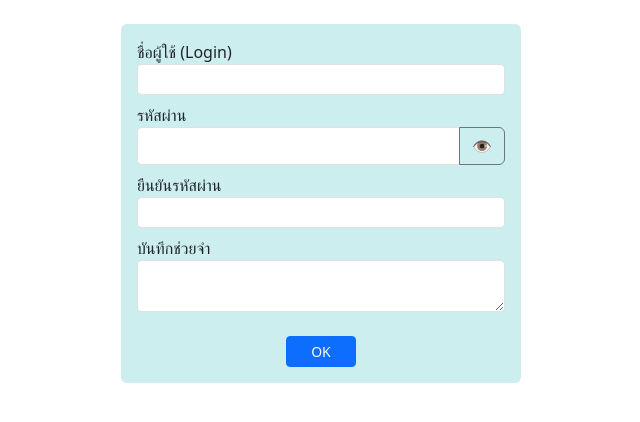
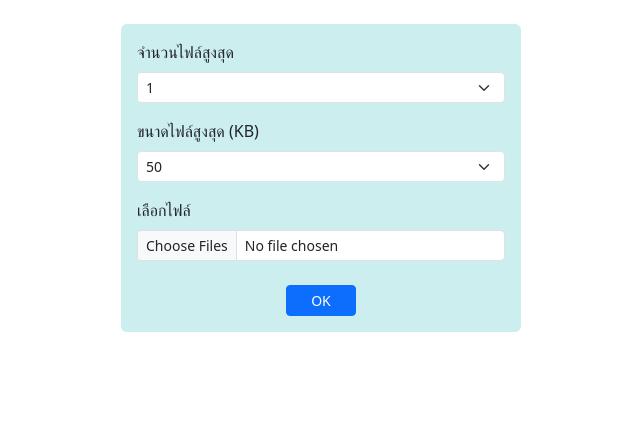
Before and after one commit to titipon71/app1, a React (Create React App) app: page / in a window 1280 px wide. Shown: the top 422 px of the page, without its empty margins (319-959 px from the left). Built offline with nearby package versions, Linux system fonts and the light colour scheme.

Commit message:
input maximum file & file size from dorpdown selector

```diff
--- a/src/App.js
+++ b/src/App.js
@@ -1,5 +1,6 @@
-import FormText from "./form-text";
+import React from "react";
+import FormSelectFile from "./form-select-file";
 
 export default function App() {
-  return <FormText />;
+  return <FormSelectFile />
 }
--- a/src/form-select-file.js
+++ b/src/form-select-file.js
@@ -1,62 +1,59 @@
-// import React from 'react'
-// export default function FormSelectFile() {
-//     const inputFile = React.useRef()
-//     const selectMaxNumFiles = React.useRef()
-//     const selectMaxSize = React.useRef()
-//     let maxNumfiles = [1, 2, 3, 4, 5] //จ านวนไฟล์ที่เลือกได้
-//     let maxSizeList = [50, 100, 200, 500, 1000] //ขนาดสูงสุดของไฟล
-//     //เมื่อคลิกปุ่ม ให้น าค่าจาก select ทั้งสองอันมาเป็นเงื่อนไขตรวจสอบไฟล์
-//     const onClickButton = () => {
-//         let maxNumFiles = selectMaxNumFiles.current.value
-//         let maxSize = selectMaxSize.current.value
-//         //ตรวจสอบจ านวนไฟล์
-//         if (inputFile.current.files.length > maxNumFiles) {
-//             alert(`เลือกได้ไม่เกิน ${maxNumFiles} ไฟล์`)
-//             return
-//         }
-//         //ตรวจสอบขนาดของแต่ละไฟล์
-//         for (let f of inputFile.current.files) {
-//             if (f.size > maxSize * 1000) {
-//                 alert(`ขนาดของแต่ไฟล์ต้องไม่เกิน ${maxSize} KB`)
-//                 return
-//             }
-//         }
-//         alert('Files OK')
-//     }
-//     return (
-// <div className="mt-4 ………………………… p-3 rounded" style={{ width:'400px', background:'#cee'}}>
-// <form>
-// <div className="form-group mb-3">
-// <label htmlFor="maxNumFiles" className="form-label">จ านวนไฟล์สูงสุด</label>
-// <select id="………………………." className="form-select form-select-sm" ref={………………………………….}>
-// {
-// maxNumfiles.map(i => {
-// return <………………. value={i}>{…..}</…………………>
-// })
-// }
-// </select>
-// </div>
-// <div className="form-group mb-3">
-// <label htmlFor="………………………." className="form-label">ขนาดไฟล์สูงสุด (KB)</label>
-// <select id="maxFileSize" className="form-select form-select-sm" ref={selectMaxSize}>
-// {
-// …………………………………(i => {
-// return <option value={i}>{i}</option>
-// })
-// }
-// </select>
-// </div>
-// <div className="……………………. mb-3">
-// <label htmlFor="file" className="………………….">เลือกไฟล์</label>
-// <input type="………." id="file" accept="image/*"
-// className="………………….. form-control-sm" ref={………………} multiple/>
-// </div>
-// <div className="text-center mt-4">
-// <button type="button" className="btn btn-sm …………………….. px-4"
-// onClick={……………………………………}>OK
-// </button>
-// </div >
-// </form >
-// </div >
-// )
-// }
+import React from 'react'
+export default function FormSelectFile() {
+    const inputFile = React.useRef()
+    const maximumSelectFile = React.useRef()
+    const selectMaxSize = React.useRef()
+    let maxNumfiles = [1, 2, 3, 4, 5]
+    let maxSizeList = [50, 100, 200, 500, 1000]
+    const onClickButton = () => {
+        let maximumFile = maximumSelectFile.current.value
+        let maxSize = selectMaxSize.current.value
+        if (inputFile.current.files.length > maximumFile) {
+            alert(`เลือกได้ไม่เกิน ${maximumFile} ไฟล์`)
+            return
+        }
+        for (let f of inputFile.current.files) {
+            if (f.size > maxSize * 1000) {
+                alert(`ขนาดของแต่ไฟล์ต้องไม่เกิน ${maxSize} KB`)
+                return
+            }
+        }
+        alert('Files OK')
+    }
+    return (
+        <div className="mt-4 mx-auto p-3 rounded" style={{ width: '400px', background: '#cee' }}>
+            <form>
+                <div className="form-group mb-3">
+                    <label htmlFor="maximumFile" className="form-label">จำนวนไฟล์สูงสุด</label>
+                    <select id="maximumFile" className="form-select form-select-sm" ref={maximumSelectFile}>
+                        {
+                            maxNumfiles.map(i => {
+                                return <option value={i}>{i}</option>
+                            })
+                        }
+                    </select>
+                </div>
+                <div className="form-group mb-3">
+                    <label htmlFor="maxFileSize" className="form-label">ขนาดไฟล์สูงสุด (KB)</label>
+                    <select id="maxFileSize" className="form-select form-select-sm" ref={selectMaxSize}>
+                        {
+                            maxSizeList.map(i => {
+                                return <option value={i}>{i}</option>
+                            })
+                        }
+                    </select>
+                </div>
+                <div className="form-group mb-3">
+                    <label htmlFor="file" className="form-label">เลือกไฟล์</label>
+                    <input type="file" id="file" accept="image/*"
+                        className="form-control form-control-sm" ref={inputFile} multiple />
+                </div>
+                <div className="text-center mt-4">
+                    <button type="button" className="btn btn-sm btn-primary px-4"
+                        onClick={onClickButton}>OK
+                    </button>
+                </div >
+            </form >
+        </div >
+    )
+}
```
